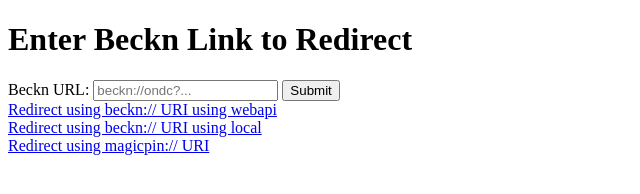
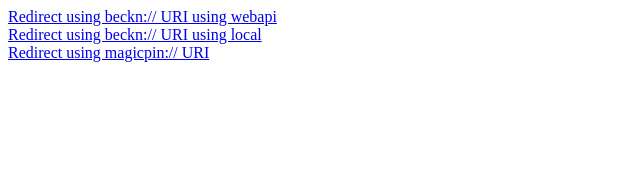
Before and after one commit to sonalishakya/sdk-experiments, a website: page index.html in a window 1280 px wide. Shown: the whole page, without its empty margins (0-640 px from the left). Drawn offline with Linux system fonts and the light colour scheme.

Commit message:
Code cleanup

```diff
--- a/index.html
+++ b/index.html
@@ -6,12 +6,12 @@
     <title>Beckn Link Redirect</title>
 </head>
 <body>
-    <h1>Enter Beckn Link to Redirect</h1>
-    <form action="/process" method="POST">
+    <!-- <h1>Enter Beckn Link to Redirect</h1> -->
+    <!-- <form action="/process" method="POST">
         <label for="becknUrl">Beckn URL:</label>
         <input type="text" id="becknUrl" name="becknUrl" required placeholder="beckn://ondc?...">
         <button type="submit">Submit</button>
-	<br>
+	<br> -->
 	<a href="beckn://ondc?context.bpp_id=webapi.magicpin.in/oms_partner/ondc&context.domain=ONDC:RET11&message.intent.provider.id=985577&context.action=search">
     	    Redirect using beckn:// URI using webapi
 	</a>
```
